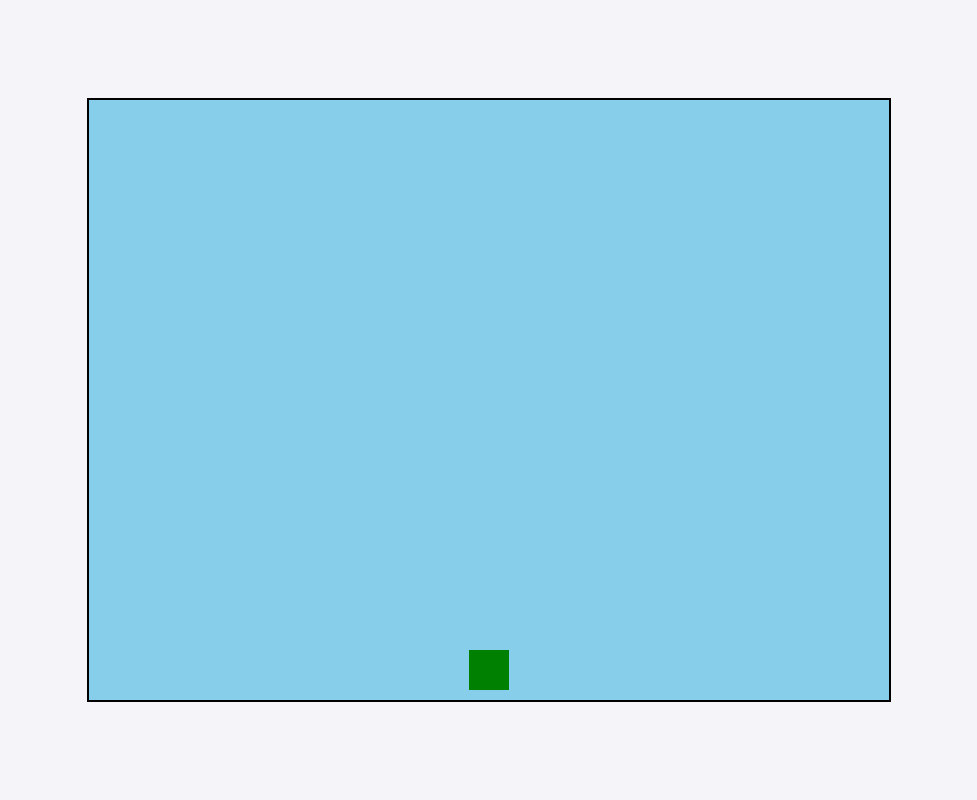
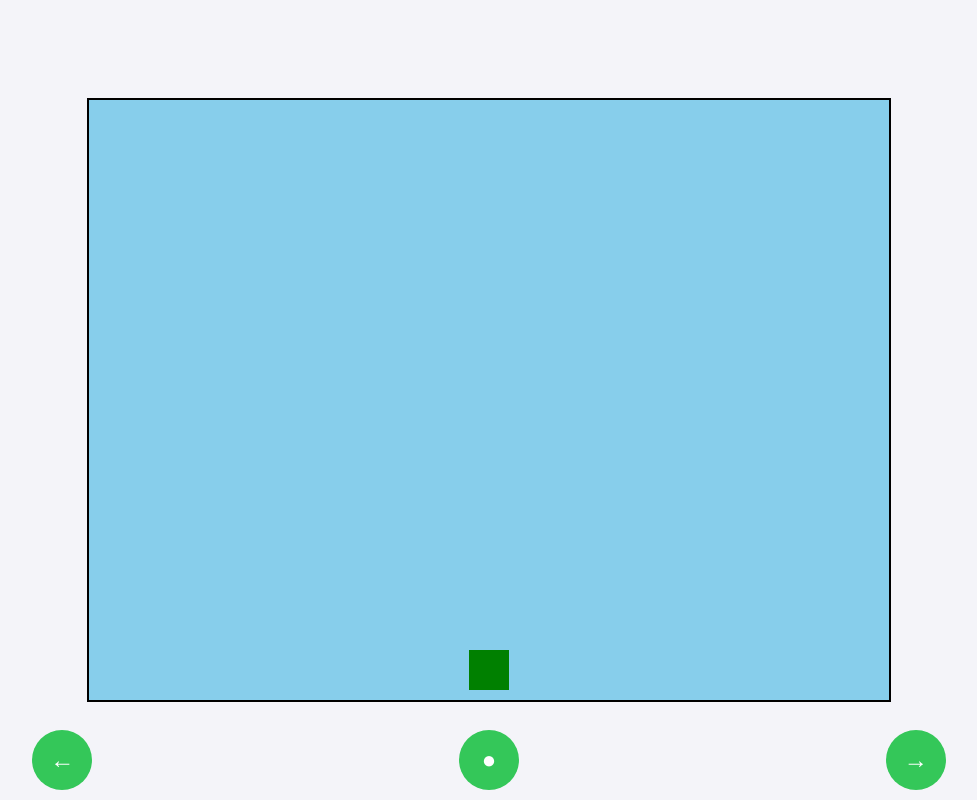
Before and after one commit to MaxPolsk/ProportionSolver, a plain HTML site: page index.html in a window 1280 px wide. Shown: the whole page, without its empty margins (151-1128 px from the left). Drawn offline with Linux system fonts and the light colour scheme.

Commit message:
Update index.html
Обновление танчики 1.1

```diff
--- a/index.html
+++ b/index.html
@@ -12,15 +12,43 @@
             align-items: center;
             height: 100vh;
             background-color: #f4f4f9;
+            position: relative;
         }
         canvas {
             border: 2px solid #000;
             background-color: #87ceeb;
         }
+        .controls {
+            position: absolute;
+            bottom: 10px;
+            width: 100%;
+            display: flex;
+            justify-content: space-around;
+        }
+        .button {
+            width: 60px;
+            height: 60px;
+            background-color: #34c759;
+            color: white;
+            font-size: 24px;
+            text-align: center;
+            line-height: 60px;
+            border-radius: 50%;
+            cursor: pointer;
+            user-select: none;
+        }
+        .button:active {
+            background-color: #2da94f;
+        }
     </style>
 </head>
 <body>
     <canvas id="gameCanvas" width="800" height="600"></canvas>
+    <div class="controls">
+        <div class="button" id="leftButton">←</div>
+        <div class="button" id="shootButton">●</div>
+        <div class="button" id="rightButton">→</div>
+    </div>
     <script>
         const canvas = document.getElementById('gameCanvas');
         const ctx = canvas.getContext('2d');
@@ -45,16 +73,13 @@
         // Пули
         const bullets = [];
 
-        // Обработка нажатия клавиш
-        document.addEventListener('keydown', (e) => {
-            if (e.key === 'ArrowLeft') player.dx = -playerSpeed;
-            if (e.key === 'ArrowRight') player.dx = playerSpeed;
-            if (e.key === ' ') shoot(); // Пробел для стрельбы
-        });
+        // Обработка нажатия на кнопки
+        document.getElementById('leftButton').addEventListener('touchstart', () => player.dx = -playerSpeed);
+        document.getElementById('rightButton').addEventListener('touchstart', () => player.dx = playerSpeed);
+        document.getElementById('shootButton').addEventListener('touchstart', shoot);
 
-        document.addEventListener('keyup', (e) => {
-            if (e.key === 'ArrowLeft' || e.key === 'ArrowRight') player.dx = 0;
-        });
+        document.getElementById('leftButton').addEventListener('touchend', () => player.dx = 0);
+        document.getElementById('rightButton').addEventListener('touchend', () => player.dx = 0);
 
         // Функция для стрельбы
         function shoot() {
```
